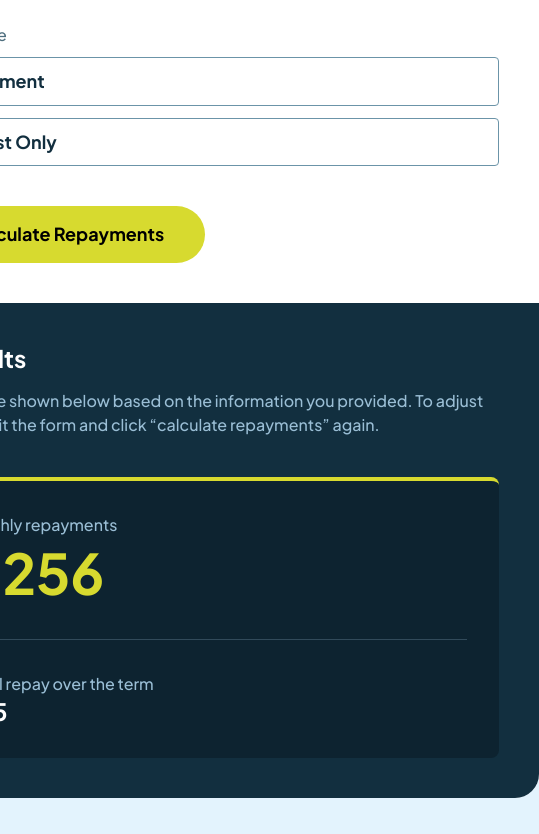
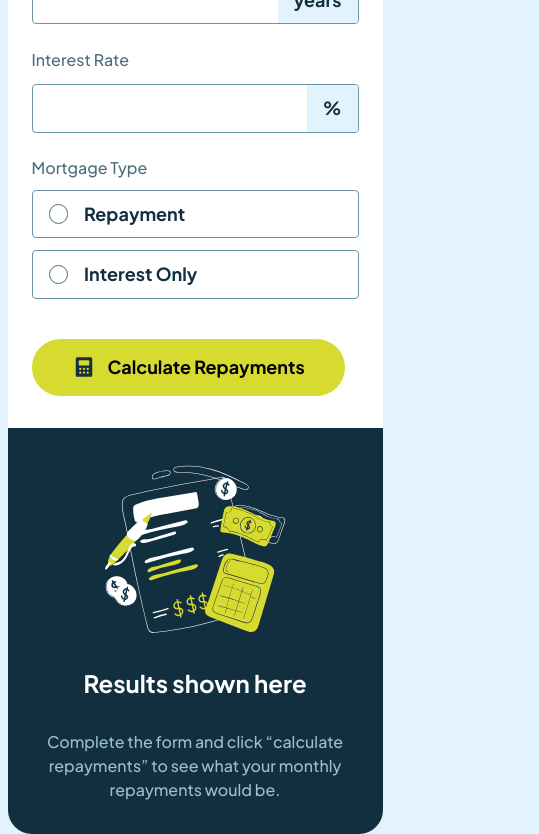
Before and after one commit to slavon213/mortgage-repayment-calculator, a plain HTML site: page index.html in a window 390 px wide. Shown: the part 303-1137 px from the top of the page, 539 px wide, since content can reach past the window. Before the commit the page ends 1101 px from the top, so only its background shows below. Drawn offline with Linux system fonts and the light colour scheme.

Commit message:
add media  for mobile

```diff
--- a/index.html
+++ b/index.html
@@ -69,7 +69,7 @@
                 <div class="half second">
                     <!-- Empty results start -->
 
-                    <!-- <div class="pending grd">
+                    <div class="pending grd">
                         <img src="./assets/images/illustration-empty.svg" alt="">
                         <h2 class="text-preset-2">Results shown here</h2>
 
@@ -77,13 +77,13 @@
                             Complete the form and click “calculate repayments” to see what your monthly repayments would
                             be.
                         </p>
-                    </div> -->
+                    </div>
 
                     <!-- Empty results end -->
 
                     <!-- Completed results start -->
 
-                    <div class="result grd">
+                    <!-- <div class="result grd">
                         <div>
                             <h2 class="text-preset-2">Your results</h2>
                             <p class="text-preset-4">
@@ -102,7 +102,7 @@
                                 <p><span class="text-preset-2 small-numbers">&pound;45.25</span></p>
                             </div>
                         </div>
-                    </div>
+                    </div> -->
 
                     <!-- Completed results end -->
                 </div>
--- a/style.css
+++ b/style.css
@@ -164,18 +164,15 @@ input {
 .half {
     width: 50%;
     flex-grow: 1;
+    padding: var(--spacing-500);
 }
 
-.first {
-    padding: var(--spacing-500);
-}
 
 .second {
     display: grid;
     place-content: start;
     background-color: var(--color-slate-900);
     border-bottom-left-radius: var(--radius-1000);
-    padding: 40px;
 
     h2 {
         color: var(--color-white);
@@ -276,11 +273,12 @@ input {
 }
 
 .calculate {
-    width: 314px;
+    /* width: 314px; */
+    align-self: flex-start;
     background-color: var(--color-lime);
     padding-inline: 40px;
     padding-block: 16.5px;
-    gap: 16px;
+    gap: 12px;
     border: none;
     outline: none;
     border-radius: var(--radius-1000);
@@ -359,6 +357,7 @@ input {
         width: 688px;
         /* flex-wrap: wrap; */
         flex-direction: column;
+        padding: ;
     }
 
     .half {
@@ -368,9 +367,30 @@ input {
     .second {
         border-radius: 0;
     }
+}
 
-    .calculate {
-        gap: 12px;
-        /* width: 60%; */
+@media (max-width: 688px) {
+    .container {
+        width: 375px;
+        /* flex-wrap: wrap; */
+        flex-direction: column;
+    }
+
+    /* form {
+        gap: var(--spacing-300);
+    } */
+
+    .header {
+        flex-direction: column;
+        align-items: flex-start;
+        gap: var(--spacing-100);
+    }
+
+    .half {
+        padding-block: var(--spacing-400);
+        padding-inline: var(--spacing-300);
+    }
+    .two-inputs {
+        flex-direction: column;
     }
 }
```
